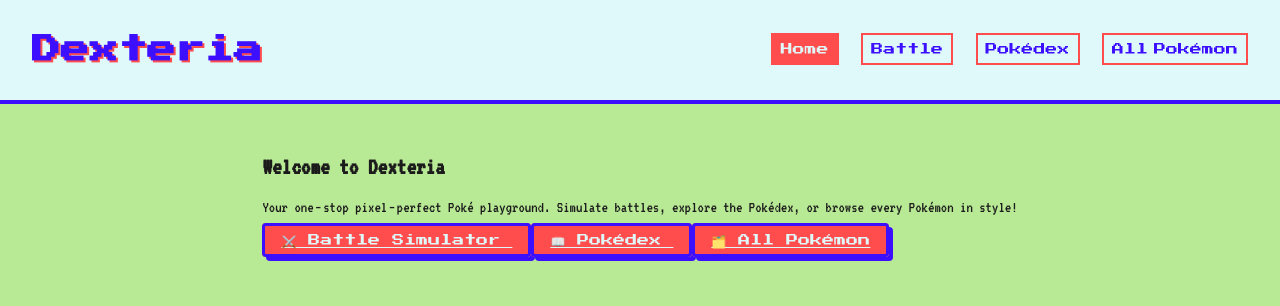
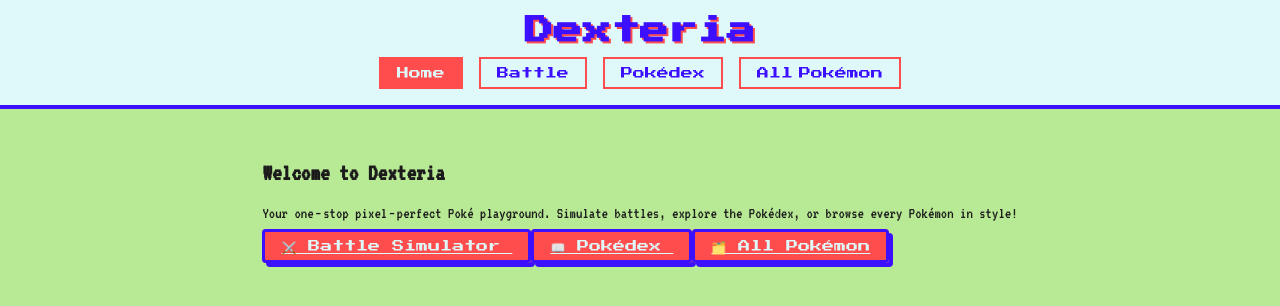
Before and after one commit to RevStanton/PokeBattle, a website: page index.html in a window 1280 px wide. Drawn offline with Linux system fonts and the light colour scheme.

Commit message:
updated header

```diff
--- a/style.css
+++ b/style.css
@@ -41,36 +41,49 @@
 /* ============================================================================
    Header & Nav
 ============================================================================ */
+/* ──────────────────────────────────────────────────────────────────────────
+   Header redesign: Title above, nav links in a centered row below
+────────────────────────────────────────────────────────────────────────── */
 header {
+  display: flex;
+  flex-direction: column;      /* stack title + nav vertically */
+  align-items: center;         /* center both horizontally */
   background: var(--panel-bg);
   border-bottom: 4px solid var(--primary-purple);
   padding: 1rem 2rem;
-  display: flex;
-  align-items: center;
-  justify-content: space-between;
 }
+
 header h1 {
+  margin: 0 0 0.75rem;         /* space below the title */
   font-family: var(--font-header);
   color: var(--primary-purple);
   font-size: 1.8rem;
   text-shadow: 2px 2px var(--secondary-red);
 }
-nav a {
+
+header nav {
+  display: flex;
+  flex-direction: row;         /* place links side by side */
+  gap: 1rem;                   /* space between buttons */
+}
+
+header nav a {
   font-family: var(--font-header);
   font-size: 0.75rem;
-  margin-left: 1rem;
   color: var(--primary-purple);
   text-decoration: none;
-  padding: 0.5rem;
+  padding: 0.5rem 1rem;
   background: var(--panel-bg);
   border: 2px solid var(--secondary-red);
   transition: background var(--transition-med);
 }
-nav a:hover,
-nav a.active {
+
+header nav a:hover,
+header nav a.active {
   background: var(--secondary-red);
   color: var(--panel-bg);
 }
+
 
 /* ============================================================================
    Main wrapper
```
